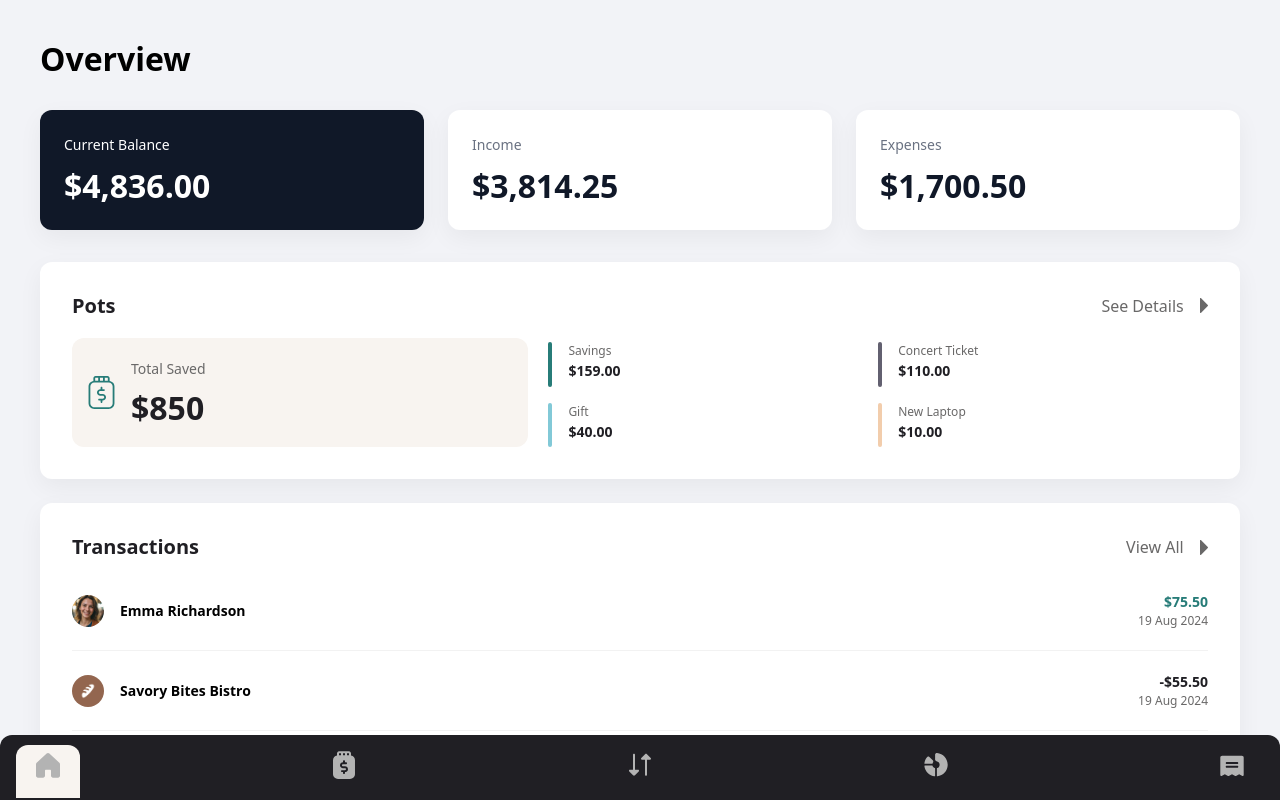
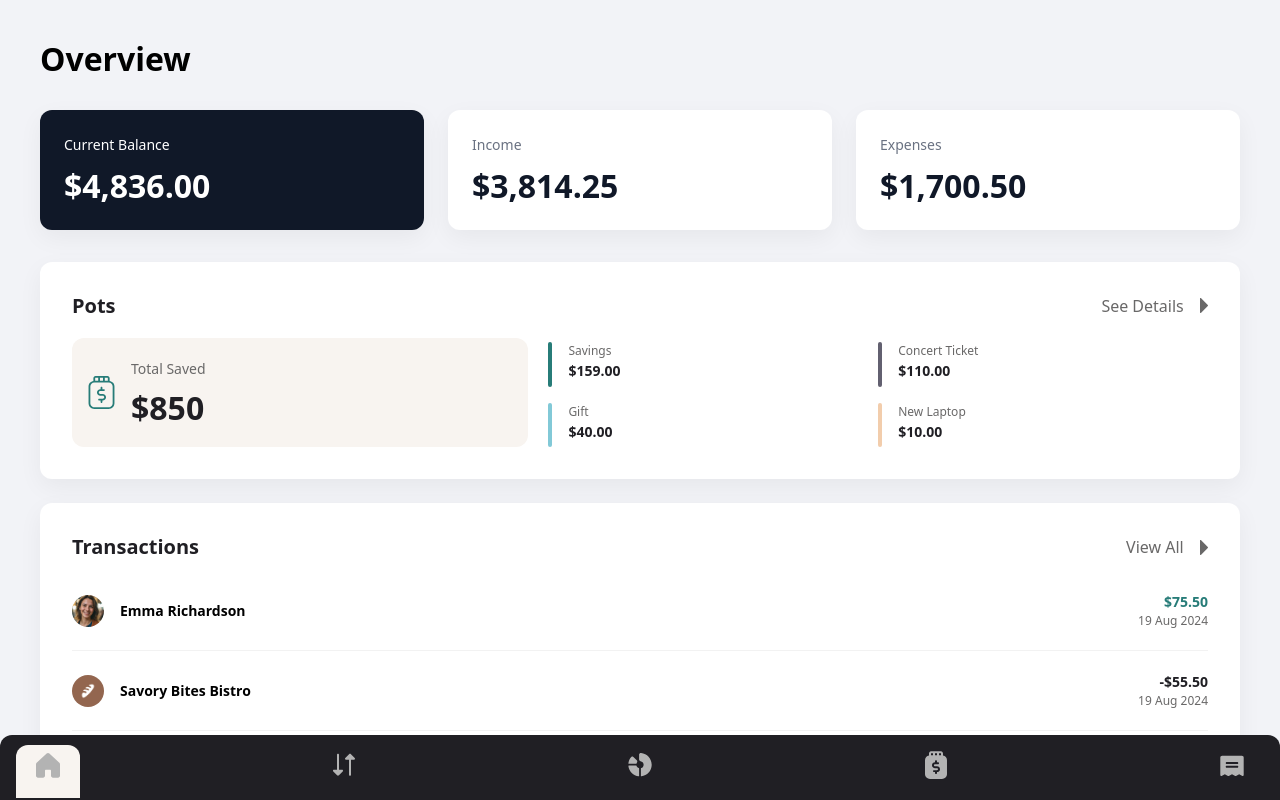
Before and after one commit to nishanth1596/personal-finance-app, a Next.js app: page / in a window 1280 px wide. Shown: the top 800 px of the page. Built offline with nearby package versions, Linux system fonts and the light colour scheme.

Commit message:
add pageLayout component since its being used in every pages

```diff
--- /dev/null
+++ b/src/components/shared/PageLayout.tsx
@@ -0,0 +1,15 @@
+type PageLayoutProps = {
+  title: string;
+  children: React.ReactNode;
+};
+
+const PageLayout = ({ title, children }: PageLayoutProps) => {
+  return (
+    <section className="order-1 px-4 py-6 md:p-10">
+      <h1 className="text-preset-1">{title}</h1>
+      {children}
+    </section>
+  );
+};
+
+export default PageLayout;
--- a/src/constants/constants.tsx
+++ b/src/constants/constants.tsx
@@ -491,11 +491,6 @@ export const navItems = [
     icon: "/images/icon-nav-overview.svg",
   },
   {
-    name: "Pots",
-    href: "/pots",
-    icon: "/images/icon-nav-pots.svg",
-  },
-  {
     name: "Transactions",
     href: "/transactions",
     icon: "/images/icon-nav-transactions.svg",
@@ -506,6 +501,11 @@ export const navItems = [
     icon: "/images/icon-nav-budgets.svg",
   },
   {
+    name: "Pots",
+    href: "/pots",
+    icon: "/images/icon-nav-pots.svg",
+  },
+  {
     name: "Recurring Bills",
     href: "/bills",
     icon: "/images/icon-nav-recurring-bills.svg",
--- a/src/features/overview/Overview.tsx
+++ b/src/features/overview/Overview.tsx
@@ -1,3 +1,4 @@
+import PageLayout from "@/components/shared/PageLayout";
 import BudgetsSummary from "./BudgetsSummary";
 import FinancialSummary from "./FinancialSummary";
 import PotsSummary from "./PotsSummary";
@@ -6,8 +7,7 @@ import TransationsSummary from "./TransationsSummary";
 
 const Overview = () => {
   return (
-    <section className="order-1 px-4 py-6 md:p-10">
-      <h1 className="text-preset-1">Overview</h1>
+    <PageLayout title="Overview">
       <FinancialSummary />
 
       <div className="space-y-6 pt-8 pb-6">
@@ -16,7 +16,7 @@ const Overview = () => {
         <BudgetsSummary />
         <RecurringBillsSummary />
       </div>
-    </section>
+    </PageLayout>
   );
 };
 
```
